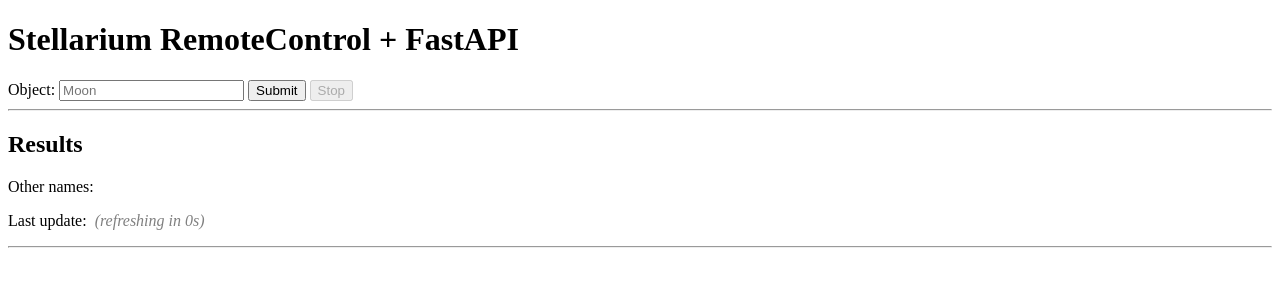
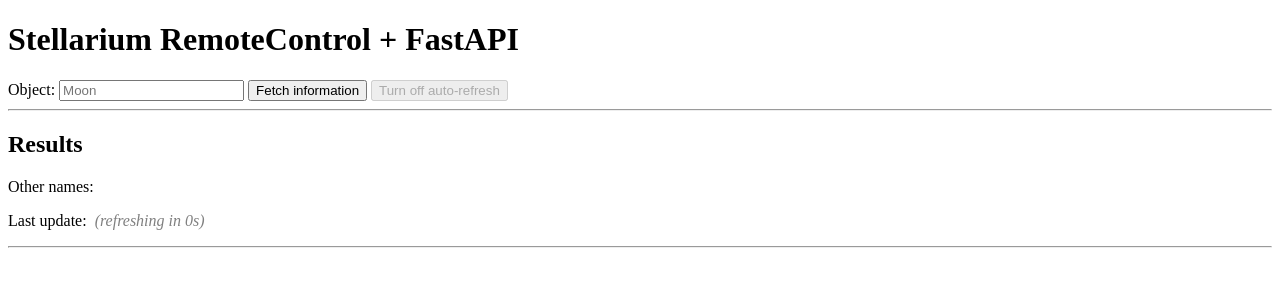
Before and after one commit to DaniloCeesar/stellarium-fastapi, a FastAPI app: page / in a window 1280 px wide. Shown: the top 300 px of the page. Run offline with FastAPI, Linux system fonts and the light colour scheme.

Commit message:
fix: update buttons labels in the template

```diff
--- a/templates/app.html
+++ b/templates/app.html
@@ -12,10 +12,10 @@
 
     <form id="object_form">
         <label for="astro_name">Object:</label>
-        <input type="text" id="astro_name" name="astro_name" placeholder="Moon" />
-        <button type="submit">Submit</button>
+        <input type="text" id="astro_name" name="astro_name" placeholder="Moon" required />
+        <button type="submit">Fetch information</button>
 
-        <button type="button" id="stop-btn" disabled>Stop</button>
+        <button type="button" id="stop-btn" disabled>Turn off auto-refresh</button>
     </form>
 
     <hr />
```
